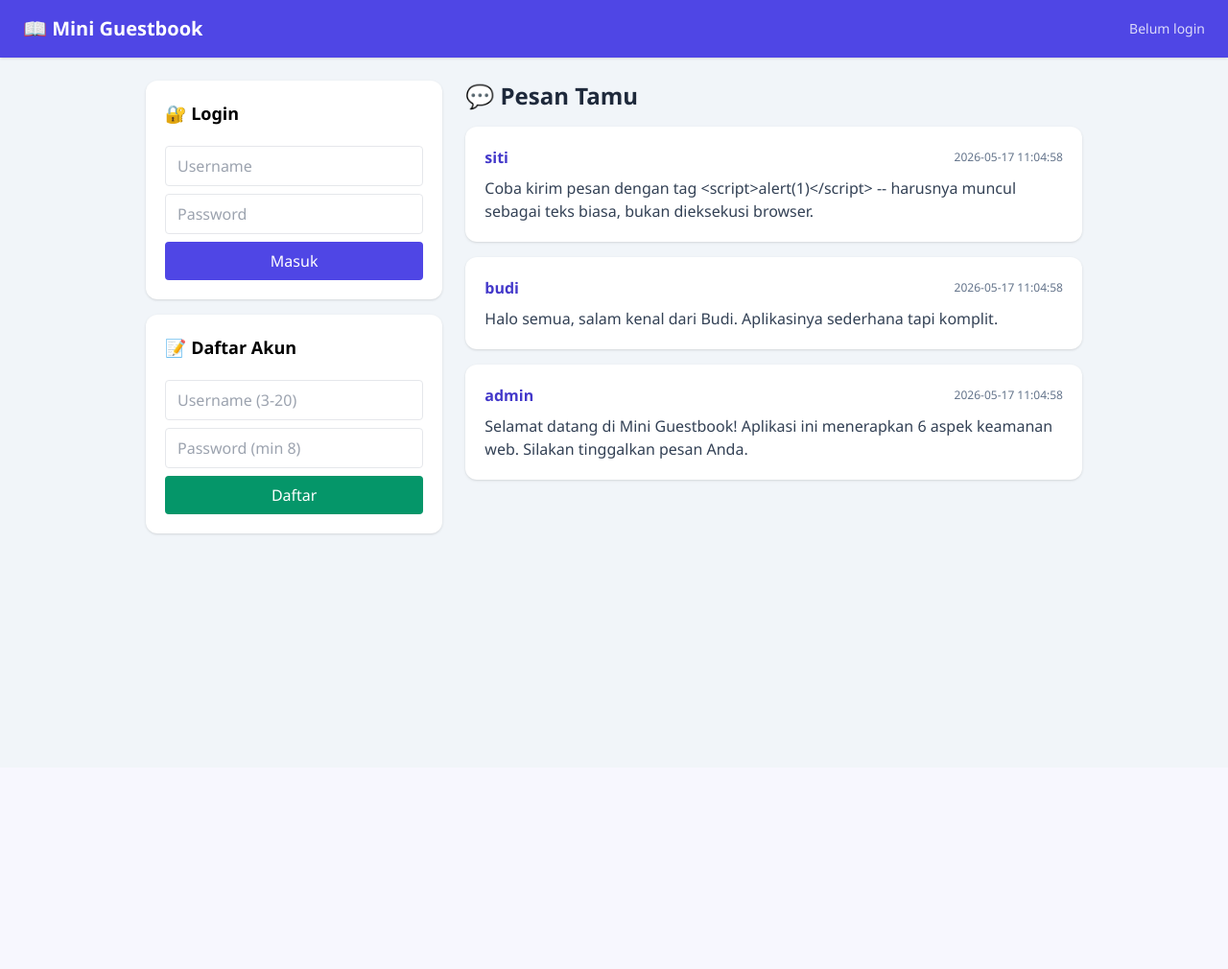
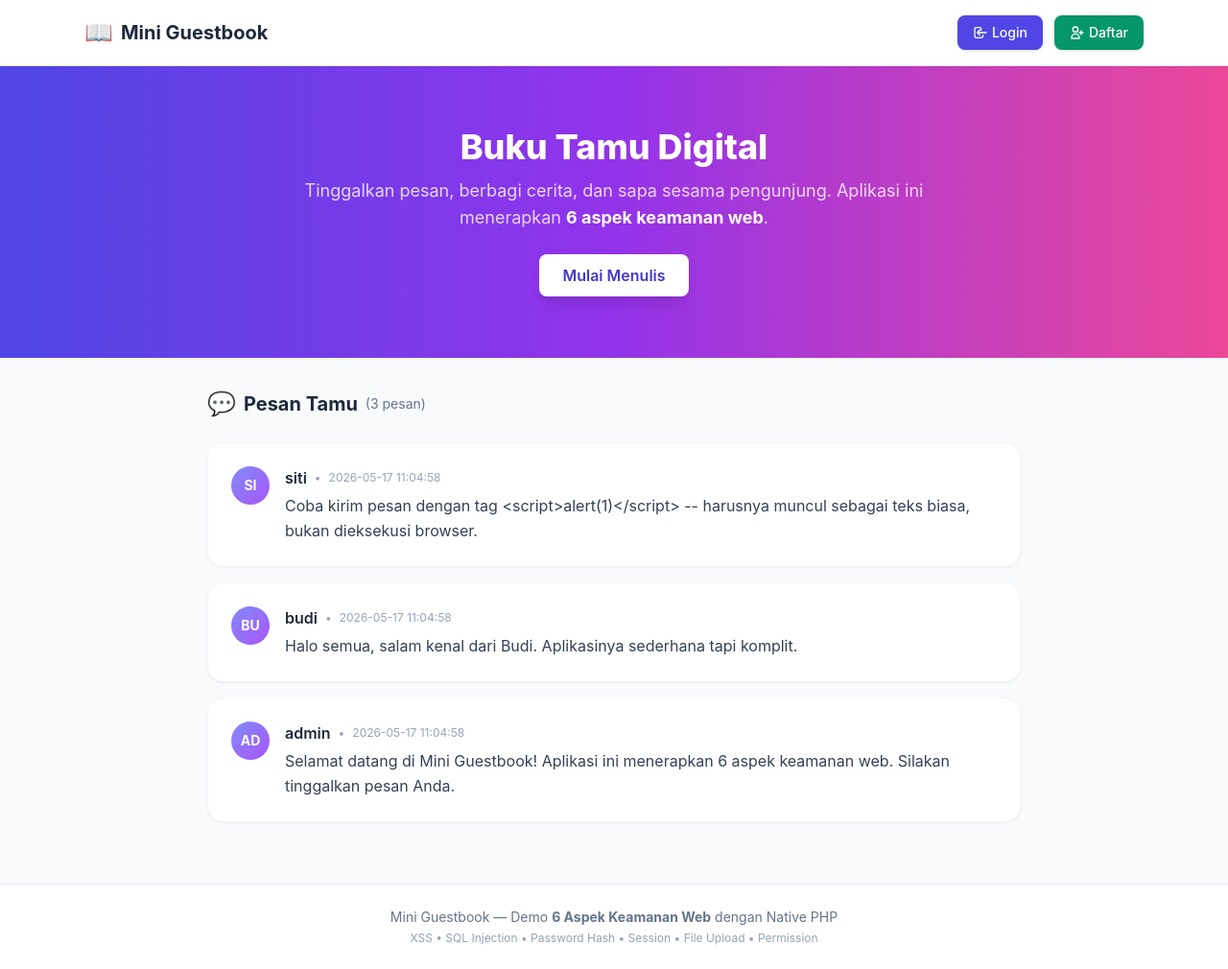
Before and after one commit to glitchypo/PkWeb, a PHP site: page / in a window 1280 px wide. Shown: the whole page at 96% size. Before the commit the page ends 558 px from the top, so only its background shows below. Run offline with PHP 8.4, Linux system fonts and the light colour scheme; data comes from the database, SQL or seed files in the repository; some libraries are stand-ins or nearby versions.

Commit message:
refactor: halaman login & register terpisah, desain modern
Perubahan:
- login.php: halaman login full-page dengan gradient indigo/purple
- register.php: halaman register full-page dengan gradient emerald/teal
- index.php: jadi halaman publik dengan navbar, hero section, card pesan + avatar
- post.php: form tulis pesan dengan drag-drop upload area
- style.css: animasi, scrollbar styling, focus glow
- config.php: require_login() redirect ke login.php

Semua halaman sekarang terpisah, tidak lagi gabung-gabung.
Desain konsisten: TailwindCSS CDN + ikon SVG inline + gradient backgrounds.

```diff
--- a/config.php
+++ b/config.php
@@ -88,10 +88,10 @@ function is_login(): bool {
     return !empty($_SESSION['user_id']);
 }
 
-/** Wajib login, kalau tidak redirect ke index */
+/** Wajib login, kalau tidak redirect ke login */
 function require_login(): void {
     if (!is_login()) {
-        header('Location: index.php');
+        header('Location: login.php');
         exit;
     }
 }
--- a/index.php
+++ b/index.php
@@ -1,61 +1,5 @@
 <?php
 require __DIR__ . '/config.php';
-
-$error = '';
-$success = '';
-
-// ============== HANDLE REGISTER ==============
-if (($_POST['action'] ?? '') === 'register') {
-    check_csrf();
-
-    $username = trim($_POST['username'] ?? '');
-    $password = $_POST['password'] ?? '';
-
-    // Validasi input (whitelist: huruf/angka/underscore, 3-20 char)
-    if (!preg_match('/^[a-zA-Z0-9_]{3,20}$/', $username)) {
-        $error = 'Username 3-20 karakter, huruf/angka/underscore saja.';
-    } elseif (strlen($password) < 8) {
-        $error = 'Password minimal 8 karakter.';
-    } else {
-        // Cek duplikat (PDO prepared statement -> aman SQL Injection)
-        $stmt = $pdo->prepare('SELECT id FROM users WHERE username = ?');
-        $stmt->execute([$username]);
-        if ($stmt->fetch()) {
-            $error = 'Username sudah dipakai.';
-        } else {
-            // password_hash -> bcrypt, otomatis pakai salt unik
-            $hash = password_hash($password, PASSWORD_BCRYPT);
-            $stmt = $pdo->prepare('INSERT INTO users (username, password_hash) VALUES (?, ?)');
-            $stmt->execute([$username, $hash]);
-            $success = 'Registrasi berhasil! Silakan login.';
-        }
-    }
-}
-
-// ============== HANDLE LOGIN ==============
-if (($_POST['action'] ?? '') === 'login') {
-    check_csrf();
-
-    $username = trim($_POST['username'] ?? '');
-    $password = $_POST['password'] ?? '';
-
-    // PDO prepared statement -> aman dari SQL Injection
-    // Coba: ' OR '1'='1  --> tetap gagal karena diperlakukan sebagai string biasa
-    $stmt = $pdo->prepare('SELECT id, username, password_hash FROM users WHERE username = ?');
-    $stmt->execute([$username]);
-    $user = $stmt->fetch();
-
-    if ($user && password_verify($password, $user['password_hash'])) {
-        // Cegah Session Fixation
-        session_regenerate_id(true);
-        $_SESSION['user_id']  = $user['id'];
-        $_SESSION['username'] = $user['username'];
-        header('Location: index.php');
-        exit;
-    } else {
-        $error = 'Username atau password salah.';
-    }
-}
 
 // ============== AMBIL DAFTAR PESAN ==============
 $messages = $pdo->query(
@@ -73,101 +17,127 @@ $messages = $pdo->query(
 <script src="https://cdn.tailwindcss.com"></script>
 <link rel="stylesheet" href="style.css">
 </head>
-<body class="bg-slate-100 min-h-screen">
+<body class="bg-slate-50 min-h-screen">
 
-<nav class="bg-indigo-600 text-white px-6 py-4 shadow flex justify-between items-center">
-    <h1 class="text-xl font-bold">📖 Mini Guestbook</h1>
-    <div class="text-sm">
+<!-- Navbar -->
+<nav class="bg-white border-b border-slate-200 sticky top-0 z-50 shadow-sm">
+    <div class="max-w-6xl mx-auto px-4 sm:px-6 py-4 flex justify-between items-center">
+        <a href="index.php" class="flex items-center gap-2">
+            <span class="text-2xl">📖</span>
+            <span class="text-xl font-bold text-slate-800">Mini Guestbook</span>
+        </a>
+        <div class="flex items-center gap-3">
         <?php if (is_login()): ?>
-        Halo, <strong><?= e($_SESSION['username']) ?></strong> ·
-        <a href="post.php" class="underline">Tulis Pesan</a> ·
-        <a href="logout.php" class="underline">Logout</a>
+            <span class="hidden sm:inline text-sm text-slate-600">
+                Halo, <strong class="text-indigo-600"><?= e($_SESSION['username']) ?></strong>
+            </span>
+            <a href="post.php"
+               class="inline-flex items-center gap-1 bg-indigo-600 hover:bg-indigo-700 text-white text-sm font-medium px-4 py-2 rounded-lg shadow transition-all hover:shadow-md">
+                <svg class="w-4 h-4" fill="none" stroke="currentColor" viewBox="0 0 24 24">
+                    <path stroke-linecap="round" stroke-linejoin="round" stroke-width="2" d="M12 4v16m8-8H4"/>
+                </svg>
+                Tulis Pesan
+            </a>
+            <a href="logout.php"
+               class="inline-flex items-center gap-1 bg-slate-200 hover:bg-slate-300 text-slate-700 text-sm font-medium px-4 py-2 rounded-lg transition">
+                <svg class="w-4 h-4" fill="none" stroke="currentColor" viewBox="0 0 24 24">
+                    <path stroke-linecap="round" stroke-linejoin="round" stroke-width="2" d="M17 16l4-4m0 0l-4-4m4 4H7m6 4v1a3 3 0 01-3 3H6a3 3 0 01-3-3V7a3 3 0 013-3h4a3 3 0 013 3v1"/>
+                </svg>
+                Logout
+            </a>
         <?php else: ?>
-        <span class="opacity-80">Belum login</span>
+            <a href="login.php"
+               class="inline-flex items-center gap-1 bg-indigo-600 hover:bg-indigo-700 text-white text-sm font-medium px-4 py-2 rounded-lg shadow transition-all hover:shadow-md">
+                <svg class="w-4 h-4" fill="none" stroke="currentColor" viewBox="0 0 24 24">
+                    <path stroke-linecap="round" stroke-linejoin="round" stroke-width="2" d="M11 16l-4-4m0 0l4-4m-4 4h14m-5 4v1a3 3 0 01-3 3H6a3 3 0 01-3-3V7a3 3 0 013-3h4a3 3 0 013 3v1"/>
+                </svg>
+                Login
+            </a>
+            <a href="register.php"
+               class="inline-flex items-center gap-1 bg-emerald-600 hover:bg-emerald-700 text-white text-sm font-medium px-4 py-2 rounded-lg shadow transition-all hover:shadow-md">
+                <svg class="w-4 h-4" fill="none" stroke="currentColor" viewBox="0 0 24 24">
+                    <path stroke-linecap="round" stroke-linejoin="round" stroke-width="2" d="M18 9v3m0 0v3m0-3h3m-3 0h-3m-2-5a4 4 0 11-8 0 4 4 0 018 0zM3 20a6 6 0 0112 0v1H3v-1z"/>
+                </svg>
+                Daftar
+            </a>
         <?php endif; ?>
+        </div>
     </div>
 </nav>
 
-<div class="max-w-5xl mx-auto p-6 grid grid-cols-1 md:grid-cols-3 gap-6">
-
-    <!-- Kolom kiri: form login/register -->
-    <aside class="md:col-span-1">
+<!-- Hero Section -->
+<header class="bg-gradient-to-r from-indigo-600 via-purple-600 to-pink-500 text-white py-12 sm:py-16">
+    <div class="max-w-4xl mx-auto px-4 sm:px-6 text-center">
+        <h1 class="text-3xl sm:text-4xl font-extrabold mb-3">Buku Tamu Digital</h1>
+        <p class="text-lg text-white/80 max-w-2xl mx-auto">
+            Tinggalkan pesan, berbagi cerita, dan sapa sesama pengunjung.
+            Aplikasi ini menerapkan <strong class="text-white">6 aspek keamanan web</strong>.
+        </p>
         <?php if (!is_login()): ?>
-            <div class="bg-white rounded-xl shadow p-5 mb-4">
-                <h2 class="font-semibold text-lg mb-3">🔐 Login</h2>
-                <?php if ($error): ?>
-                    <div class="bg-red-100 text-red-700 px-3 py-2 rounded text-sm mb-3"><?= e($error) ?></div>
-                <?php endif; ?>
-                <?php if ($success): ?>
-                    <div class="bg-green-100 text-green-700 px-3 py-2 rounded text-sm mb-3"><?= e($success) ?></div>
-                <?php endif; ?>
-                <form method="post" class="space-y-2">
-                    <input type="hidden" name="action" value="login">
-                    <input type="hidden" name="csrf" value="<?= e($_SESSION['csrf']) ?>">
-                    <input name="username" placeholder="Username" required
-                        class="w-full border rounded px-3 py-2">
-                    <input type="password" name="password" placeholder="Password" required
-                        class="w-full border rounded px-3 py-2">
-                    <button class="w-full bg-indigo-600 text-white py-2 rounded hover:bg-indigo-700">
-                        Masuk
-                    </button>
-                </form>
-            </div>
-
-            <div class="bg-white rounded-xl shadow p-5">
-                <h2 class="font-semibold text-lg mb-3">📝 Daftar Akun</h2>
-                <form method="post" class="space-y-2">
-                    <input type="hidden" name="action" value="register">
-                    <input type="hidden" name="csrf" value="<?= e($_SESSION['csrf']) ?>">
-                    <input name="username" placeholder="Username (3-20)" required
-                        class="w-full border rounded px-3 py-2">
-                    <input type="password" name="password" placeholder="Password (min 8)" required
-                        class="w-full border rounded px-3 py-2">
-                    <button class="w-full bg-emerald-600 text-white py-2 rounded hover:bg-emerald-700">
-                        Daftar
-                    </button>
-                </form>
-            </div>
-        <?php else: ?>
-            <div class="bg-white rounded-xl shadow p-5">
-                <h2 class="font-semibold text-lg mb-2">👋 Selamat datang!</h2>
-                <p class="text-sm text-slate-600 mb-3">
-                    Anda login sebagai <strong><?= e($_SESSION['username']) ?></strong>.
-                </p>
-                <a href="post.php"
-                   class="block text-center bg-indigo-600 text-white py-2 rounded hover:bg-indigo-700">
-                    + Tulis Pesan Baru
+            <div class="mt-6 flex justify-center gap-3">
+                <a href="register.php" class="bg-white text-indigo-700 font-semibold px-6 py-2.5 rounded-lg shadow-lg hover:shadow-xl transition-all hover:-translate-y-0.5">
+                    Mulai Menulis
                 </a>
             </div>
         <?php endif; ?>
-    </aside>
+    </div>
+</header>
 
-    <!-- Kolom kanan: daftar pesan -->
-    <main class="md:col-span-2 space-y-4">
-        <h2 class="text-2xl font-bold text-slate-800">💬 Pesan Tamu</h2>
+<!-- Daftar Pesan -->
+<main class="max-w-4xl mx-auto px-4 sm:px-6 py-8">
+    <div class="flex items-center justify-between mb-6">
+        <h2 class="text-xl font-bold text-slate-800 flex items-center gap-2">
+            <span class="text-2xl">💬</span> Pesan Tamu
+            <span class="text-sm font-normal text-slate-500">(<?= count($messages) ?> pesan)</span>
+        </h2>
+    </div>
 
     <?php if (empty($messages)): ?>
-            <div class="bg-white p-6 rounded-xl shadow text-center text-slate-500">
-                Belum ada pesan. Jadilah yang pertama!
+        <div class="bg-white rounded-2xl shadow-sm border border-slate-100 p-12 text-center">
+            <div class="text-5xl mb-4">📝</div>
+            <h3 class="text-lg font-semibold text-slate-700 mb-2">Belum Ada Pesan</h3>
+            <p class="text-slate-500">Jadilah yang pertama menulis di buku tamu ini!</p>
+        </div>
+    <?php else: ?>
+        <div class="space-y-4">
+        <?php foreach ($messages as $m): ?>
+            <article class="bg-white rounded-2xl shadow-sm border border-slate-100 p-6 hover:shadow-md transition-shadow">
+                <div class="flex items-start gap-4">
+                    <!-- Avatar -->
+                    <div class="flex-shrink-0 w-10 h-10 bg-gradient-to-br from-indigo-400 to-purple-500 rounded-full flex items-center justify-center text-white font-bold text-sm uppercase">
+                        <?= e(substr($m['username'], 0, 2)) ?>
+                    </div>
+                    <!-- Content -->
+                    <div class="flex-1 min-w-0">
+                        <div class="flex items-center gap-2 mb-1">
+                            <span class="font-semibold text-slate-800"><?= e($m['username']) ?></span>
+                            <span class="text-xs text-slate-400">&bull;</span>
+                            <time class="text-xs text-slate-400"><?= e($m['created_at']) ?></time>
+                        </div>
+                        <!-- e() = htmlspecialchars -> cegah XSS -->
+                        <p class="text-slate-700 whitespace-pre-wrap leading-relaxed"><?= e($m['message']) ?></p>
+                        <?php if ($m['photo']): ?>
+                            <div class="mt-3">
+                                <img src="uploads/<?= e($m['photo']) ?>"
+                                     alt="foto lampiran"
+                                     class="rounded-xl max-h-72 border border-slate-200 shadow-sm">
                             </div>
                         <?php endif; ?>
-
-        <?php foreach ($messages as $m): ?>
-            <article class="bg-white rounded-xl shadow p-5">
-                <header class="flex justify-between items-center mb-2">
-                    <strong class="text-indigo-700"><?= e($m['username']) ?></strong>
-                    <span class="text-xs text-slate-500"><?= e($m['created_at']) ?></span>
-                </header>
-                <!-- e() = htmlspecialchars -> cegah XSS -->
-                <p class="text-slate-700 whitespace-pre-wrap"><?= e($m['message']) ?></p>
-                <?php if ($m['photo']): ?>
-                    <img src="uploads/<?= e($m['photo']) ?>"
-                         alt="foto" class="mt-3 rounded-lg max-h-64 border">
-                <?php endif; ?>
+                    </div>
+                </div>
             </article>
         <?php endforeach; ?>
+        </div>
+    <?php endif; ?>
 </main>
+
+<!-- Footer -->
+<footer class="border-t border-slate-200 bg-white mt-8">
+    <div class="max-w-4xl mx-auto px-4 sm:px-6 py-6 text-center text-sm text-slate-500">
+        <p>Mini Guestbook &mdash; Demo <strong>6 Aspek Keamanan Web</strong> dengan Native PHP</p>
+        <p class="mt-1 text-xs text-slate-400">XSS &bull; SQL Injection &bull; Password Hash &bull; Session &bull; File Upload &bull; Permission</p>
     </div>
+</footer>
 
 </body>
 </html>
--- a/style.css
+++ b/style.css
@@ -1,14 +1,48 @@
-/* style.css — sentuhan kecil di atas TailwindCSS */
+/* style.css — polish tambahan di atas TailwindCSS */
+
 body {
-    font-family: 'Segoe UI', Tahoma, sans-serif;
+    font-family: 'Inter', 'Segoe UI', Tahoma, sans-serif;
 }
+
+/* Hover effect pada card pesan */
 article {
-    transition: transform .15s ease;
+    transition: transform .2s ease, box-shadow .2s ease;
 }
 article:hover {
     transform: translateY(-2px);
 }
+
+/* Input focus glow */
 input:focus, textarea:focus {
-    outline: 2px solid #6366f1;
-    outline-offset: 1px;
+    outline: none;
+    box-shadow: 0 0 0 3px rgba(99, 102, 241, 0.15);
 }
+
+/* Smooth page transitions */
+.fade-in {
+    animation: fadeIn 0.4s ease-out;
+}
+@keyframes fadeIn {
+    from { opacity: 0; transform: translateY(10px); }
+    to   { opacity: 1; transform: translateY(0); }
+}
+
+/* Button press effect */
+button:active {
+    transform: scale(0.98) !important;
+}
+
+/* Scrollbar styling (Webkit) */
+::-webkit-scrollbar {
+    width: 8px;
+}
+::-webkit-scrollbar-track {
+    background: #f1f5f9;
+}
+::-webkit-scrollbar-thumb {
+    background: #cbd5e1;
+    border-radius: 4px;
+}
+::-webkit-scrollbar-thumb:hover {
+    background: #94a3b8;
+}
```
Also changed, not shown: login.php (added, +123 -0 lines), post.php (+68 -18 lines), register.php (added, +153 -0 lines). Lines whose indentation alone changed are shown as unchanged.
